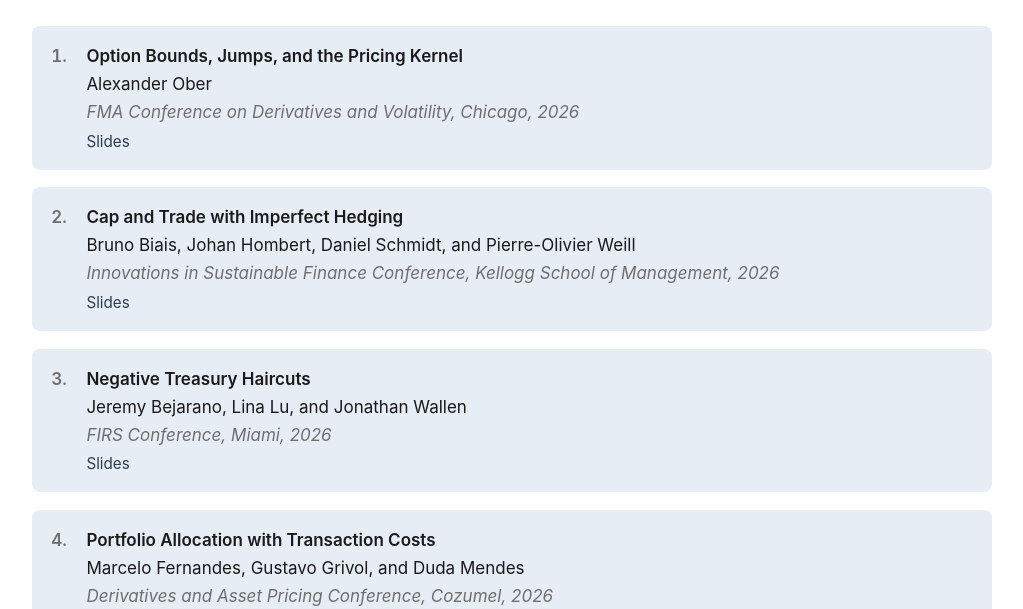
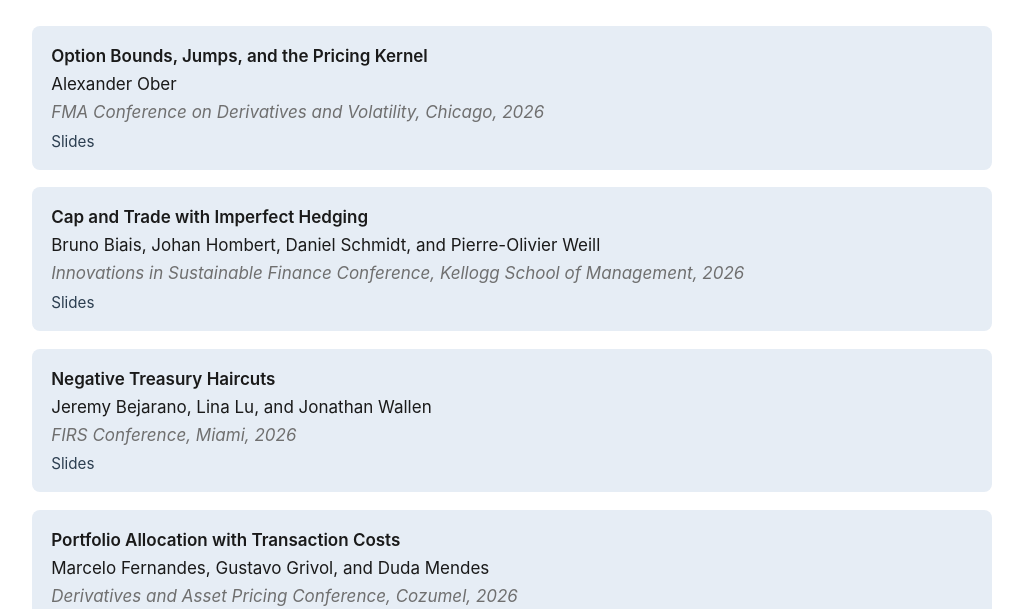
Before and after one commit to julianterstegge/julianterstegge.github.io, a plain HTML site: page discussions.html in a window 1280 px wide. Shown: the part 188-797 px from the top of the page, without its empty margins (128-1151 px from the left). Drawn offline with Linux system fonts and the light colour scheme.

Commit message:
Remove numbering from the discussions list
Co-Authored-By: Claude Fable 5 <noreply@anthropic.com>

```diff
--- a/css/style.css
+++ b/css/style.css
@@ -226,26 +226,15 @@ h2.page-title {
 .discussion-intro { color: var(--muted); margin: -.4rem 0 1.8rem; }
 .discussion-list {
   list-style: none;
-  counter-reset: disc;
   margin: 0;
   padding: 0;
 }
 .discussion-list > li {
   position: relative;
-  counter-increment: disc;
-  padding: 1rem 1.2rem 1rem 3.4rem;
+  padding: 1rem 1.2rem;
   margin-bottom: 1.1rem;
   background: #e6edf5;   /* same faint blue card as the paper lists */
   border-radius: 8px;
-}
-.discussion-list > li::before {
-  content: counter(disc) ".";
-  position: absolute;
-  left: 1.2rem;
-  top: 1rem;
-  color: var(--muted);
-  font-variant-numeric: tabular-nums;
-  font-weight: 600;
 }
 .disc-paper   { font-weight: 600; color: var(--ink); }
 .disc-authors { color: var(--ink); }
@@ -269,8 +258,7 @@ h2.page-title {
 @media (max-width: 560px) {
   body { font-size: 16px; padding-top: 1.6rem; }
   .pub-list > li { padding: .85rem .95rem; }
-  .discussion-list > li { padding: .85rem .95rem .85rem 2.75rem; }
-  .discussion-list > li::before { left: .95rem; top: .85rem; }
+  .discussion-list > li { padding: .85rem .95rem; }
   .profile { flex-direction: column; align-items: center; text-align: center; }
   .profile img { width: 200px; }
   /* bio stays left-aligned: centered li text strands the outside list markers */
```
